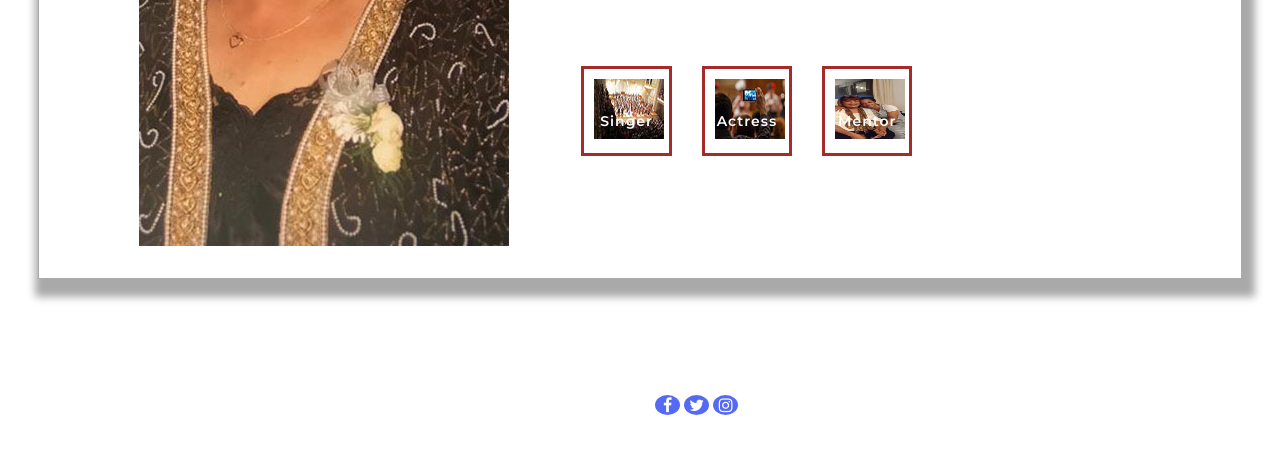
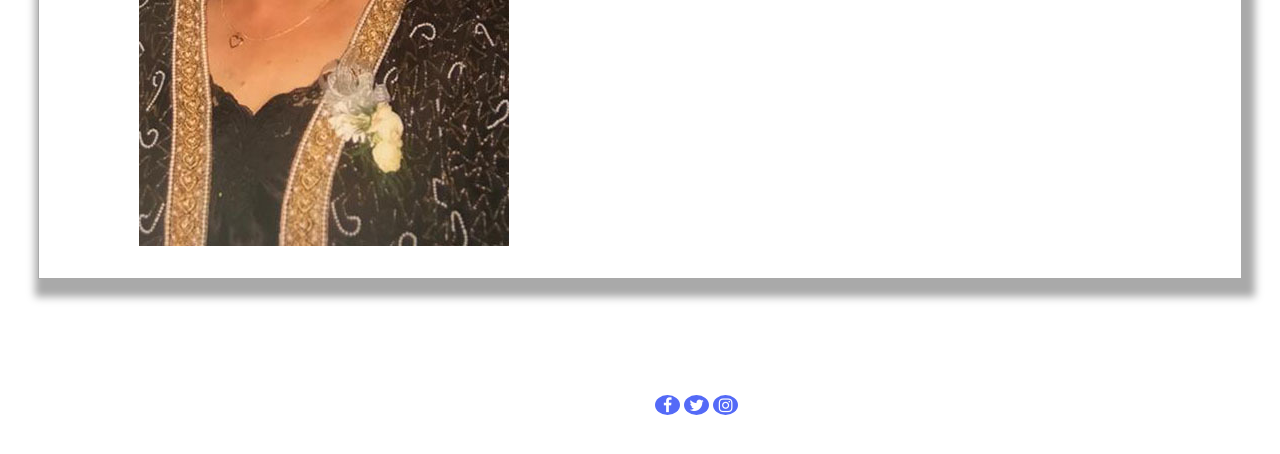
Before and after one commit to hkeith62/biosite, a plain HTML site: page index.html in a window 1280 px wide. Shown: the part 346-800 px from the top of the page. Drawn offline with nearby package versions, Linux system fonts and the light colour scheme.

Commit message:
deleted teasers from home page.

```diff
--- a/index.html
+++ b/index.html
@@ -34,20 +34,6 @@
 			        <p class= "meet">Say Hello</p>
 				    <h1 id= "main4">Sara Warfield</h1>
 			    </div>
-                <div class= "teasers">
-			        <div class= "hobbies">
-				        <img src="images/onstage1.jpeg" alt="Sara onstage singing." width="70" height="60">
-						<p class= "caption">Singer</p>
-			        </div>
-				    <div class= "hobbies">
-				        <img src="images/actress.jpeg" alt="Sara onstage acting" width="70" height="60">
-						<p class= "caption">Actress</p>
-			        </div>
-				    <div class= "hobbies">
-				        <img src="images/mentor.jpeg" alt="Photo of Sara and a young woman she mentors." width="70" height="60">
-						<p class= "caption">Mentor</p>
-			        </div>
-                </div>
             </div>
 		</div>
 		<div id= "footer">
--- a/main.css
+++ b/main.css
@@ -192,7 +192,6 @@ li a:hover {
 	margin-bottom: 4px;
 	margin-top: 20px;
 	margin-left: 40px;
-
 	line-height: 1.75;
 }
 .quotes {
@@ -237,22 +236,6 @@ li a:hover {
     font-size: 29.03px;
     color: #293aab;
     font-weight: 500;
-}
-/*Teasers*/
-.teasers {
-	width: 100%;
-}
-.hobbies {
-	float: left;
-	width: 90.33px;
-	position: relative;
-	padding: 10px;
-	margin-left: 30px;
-	margin-top: 45px;
-	font-family: Montserrat;
-	color: white;
-	font-weight: 600;
-	Border: 3px solid brown;
 }
 .row::after {
   content: "";
```
